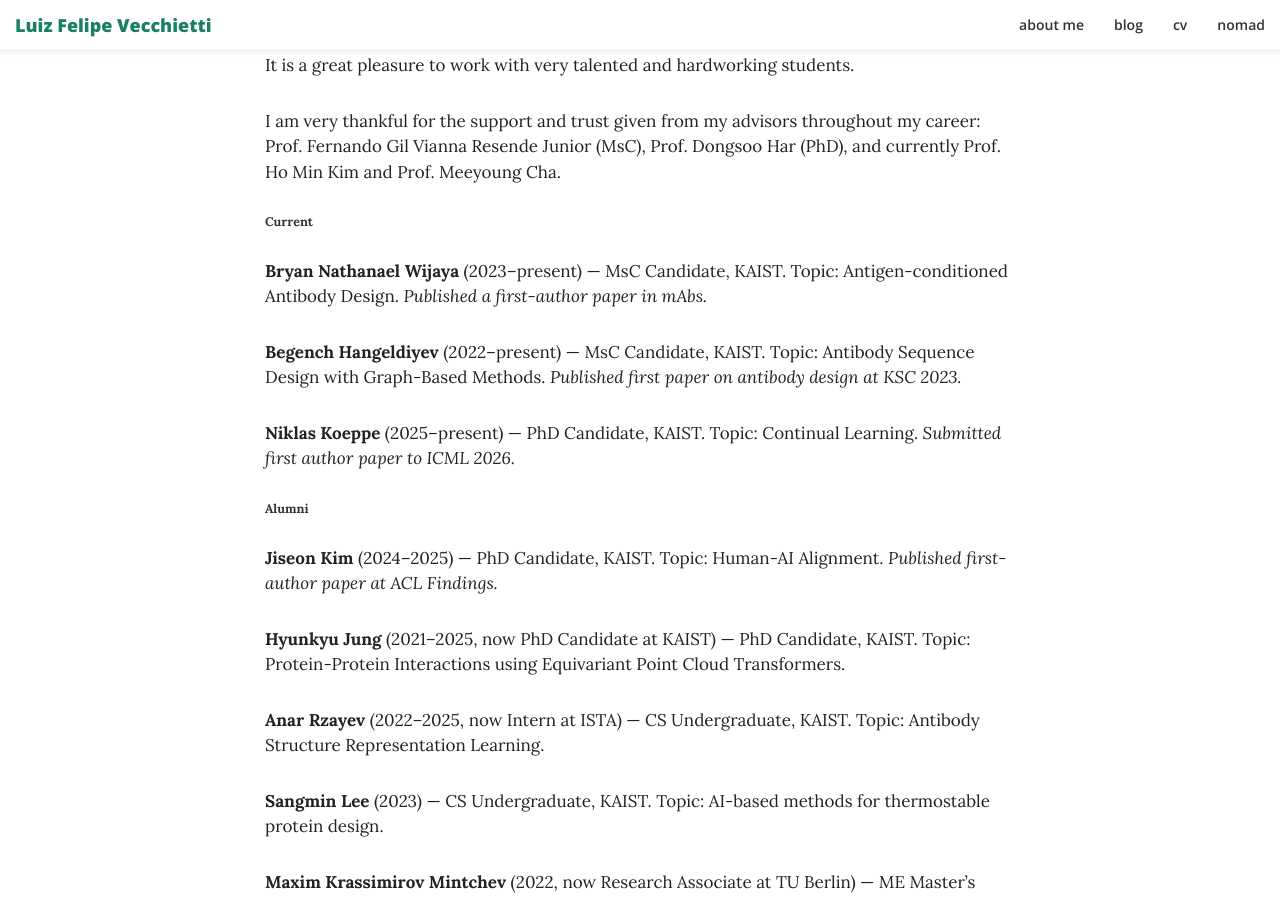
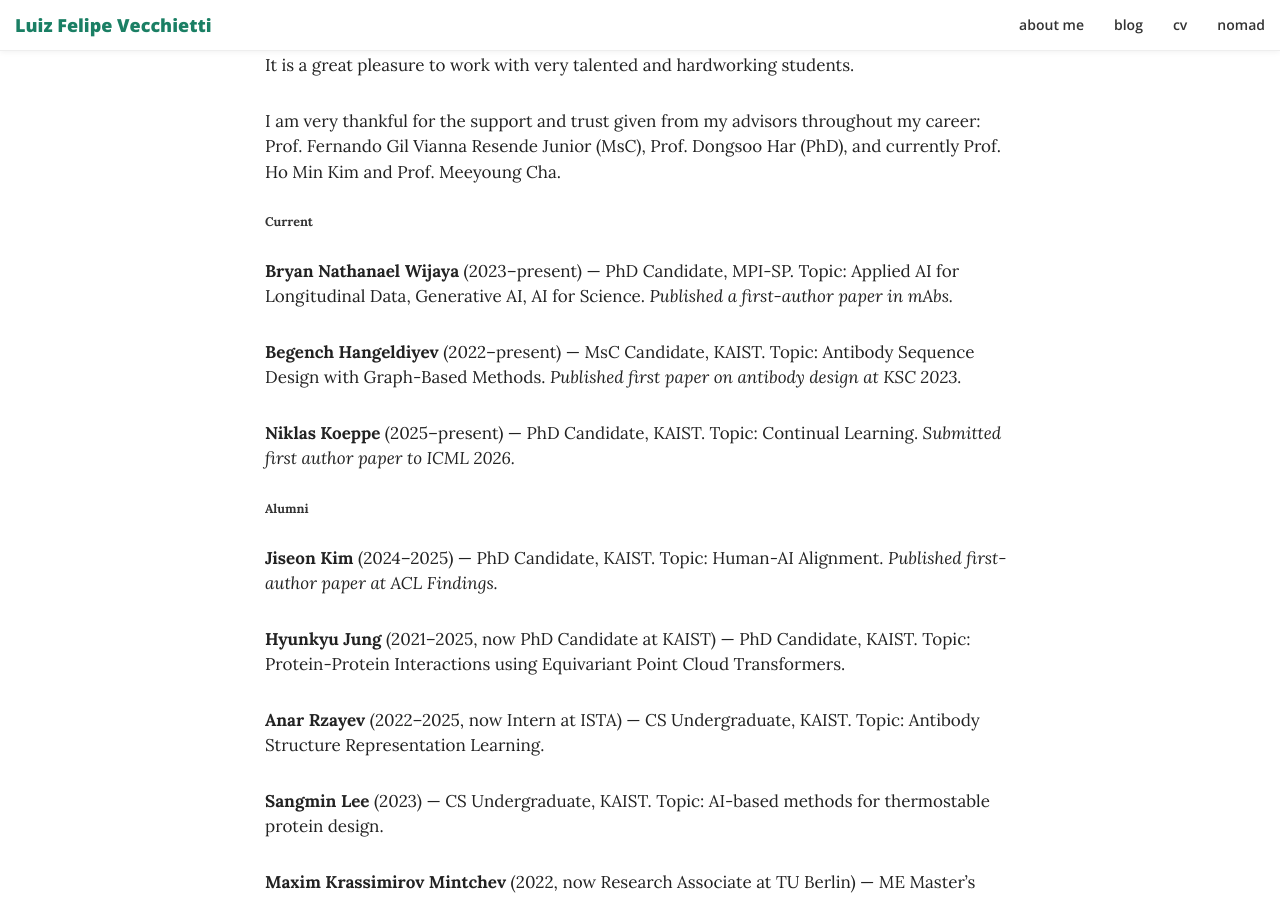
Before and after one commit to lfelipesv/lfelipesv.github.io, a Jekyll site: the page built from cv.md, in a window 1280 px wide and 900 px high, scrolled down 3488 px. Built offline with Jekyll 4.4.1, drawn with Linux system fonts in a browser that asks for light colours; nearby versions of some CDN libraries.

Commit message:
update Bryan's affiliation

```diff
--- a/cv.md
+++ b/cv.md
@@ -93,8 +93,8 @@ I am very thankful for the support and trust given from my advisors throughout m
 
 ### Current
 
-**Bryan Nathanael Wijaya** (2023–present) — MsC Candidate, KAIST.
-Topic: Antigen-conditioned Antibody Design. *Published a first-author paper in mAbs.*
+**Bryan Nathanael Wijaya** (2023–present) — PhD Candidate, MPI-SP.
+Topic: Applied AI for Longitudinal Data, Generative AI, AI for Science. *Published a first-author paper in mAbs.*
 
 **Begench Hangeldiyev** (2022–present) — MsC Candidate, KAIST.
 Topic: Antibody Sequence Design with Graph-Based Methods. *Published first paper on antibody design at KSC 2023.*
```
